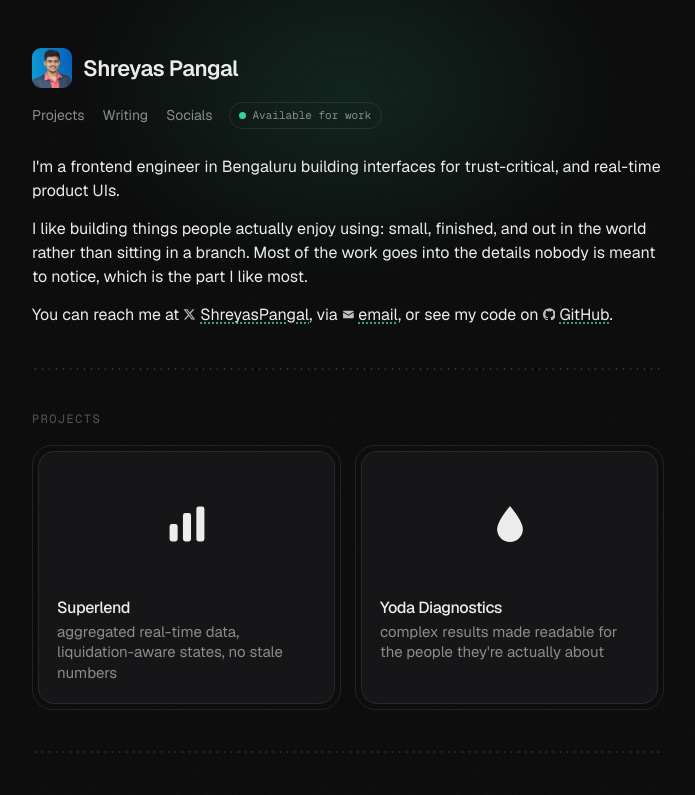
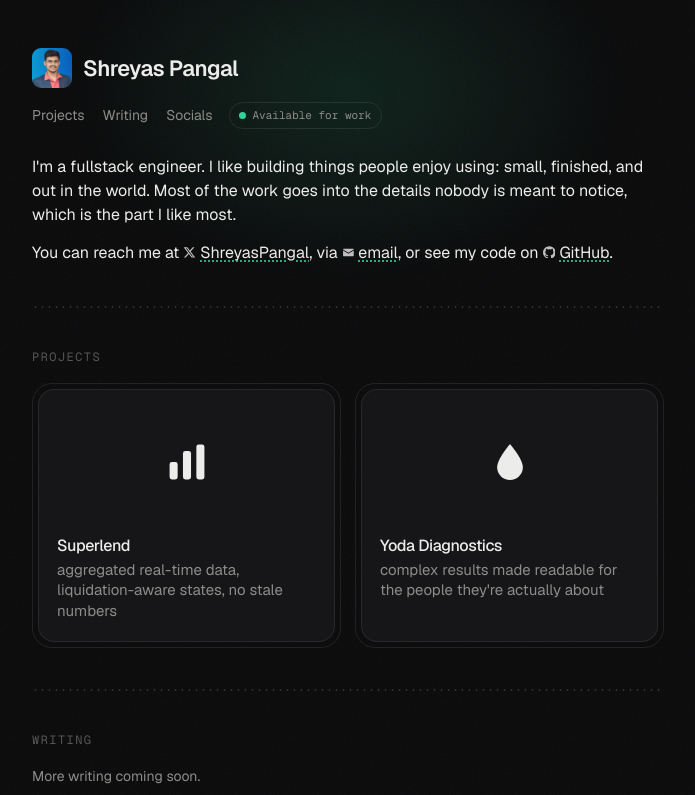
Before and after one commit to shreyaspangal/shreyas-portfolio-v0, a Next.js app: page / in a window 1280 px wide. Shown: the top 795 px of the page, without its empty margins (292-987 px from the left). Built offline with nearby package versions, Linux system fonts and the light colour scheme.

Commit message:
feat: update title and bio

```diff
--- a/app/layout.tsx
+++ b/app/layout.tsx
@@ -3,9 +3,9 @@
 import { GeistMono } from "geist/font/mono";
 import "./globals.css";
 
-const title = "Shreyas Pangal — Frontend Engineer";
+const title = "Shreyas Pangal — Fullstack Engineer";
 const description =
-  "Frontend engineer in Bengaluru building trust-critical, real-time, and AI-assisted product UIs.";
+  "Fullstack engineer in Bengaluru building trust-critical, real-time, and AI-assisted product UIs.";
 const url = "https://shreyaspangal.com";
 
 export const metadata: Metadata = {
--- a/app/page.tsx
+++ b/app/page.tsx
@@ -95,16 +95,10 @@
 
       {/* bio: conversational, inline links carry the positioning */}
       <section className="space-y-3.5 pt-6.5">
-        <PopIn delay={0.16}>
-          <p>
-            I&apos;m a frontend engineer in Bengaluru building interfaces
-            for trust-critical, and real-time product UIs.
-          </p>
-        </PopIn>
         <PopIn delay={0.22}>
           <p>
-            I like building things people actually enjoy using: small,
-            finished, and out in the world rather than sitting in a branch.
+            I&apos;m a fullstack engineer. I like building things people enjoy using: small,
+            finished, and out in the world.
             Most of the work goes into the details nobody is meant to notice,
             which is the part I like most.
           </p>
```
